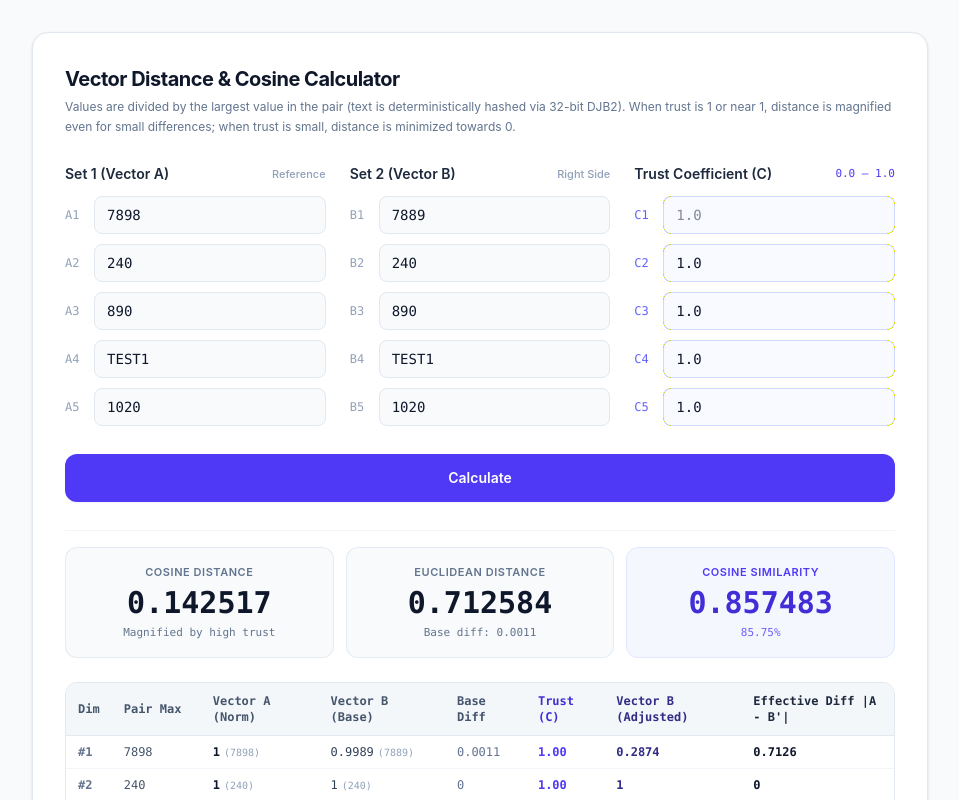
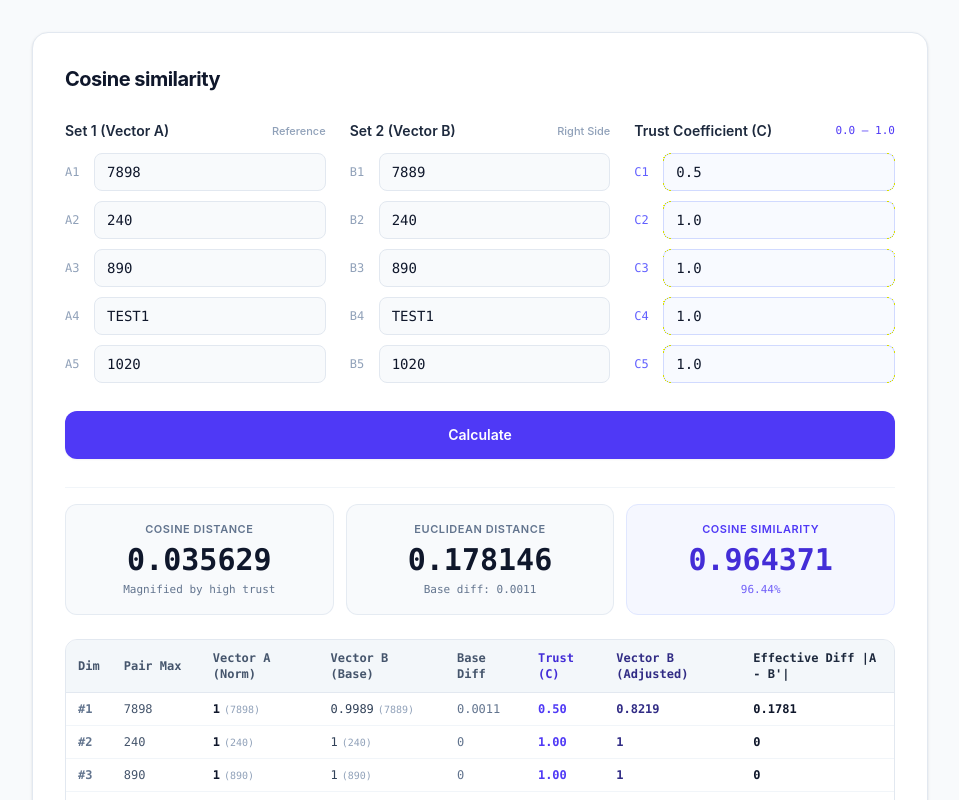
Before and after one commit to YuriyRum/cosine_compare, a React (Vite) app: page / in a window 1280 px wide. Shown: the top 800 px of the page, without its empty margins (160-1119 px from the left). Built offline with nearby package versions, Linux system fonts and the light colour scheme.

Commit message:
refactor: update default trust value and simplify header
Change the initial trust value from 0,5 to 0.5 to ensure correct float parsing and simplify the UI header to focus on cosine similarity.

```diff
--- a/src/App.tsx
+++ b/src/App.tsx
@@ -6,9 +6,9 @@ import { formatFloat } from './utils/transformation';
 export default function App() {
   const [inputsA, setInputsA] = useState<string[]>(['7898', '240', '890', 'TEST1', '1020']);
   const [inputsB, setInputsB] = useState<string[]>(['7889', '240', '890', 'TEST1', '1020']);
-  const [inputsTrust, setInputsTrust] = useState<string[]>(['0,5', '1.0', '1.0', '1.0', '1.0']);
+  const [inputsTrust, setInputsTrust] = useState<string[]>(['0.5', '1.0', '1.0', '1.0', '1.0']);
   const [calculation, setCalculation] = useState<VectorCalculation | null>(() =>
-    calculateVectorCosine(['7898', '240', '890', 'TEST1', '1020'], ['7889', '240', '890', 'TEST1', '1020'], ['1.0', '1.0', '1.0', '1.0', '1.0'])
+    calculateVectorCosine(['7898', '240', '890', 'TEST1', '1020'], ['7889', '240', '890', 'TEST1', '1020'], ['0.5', '1.0', '1.0', '1.0', '1.0'])
   );
 
   const handleInputChangeA = (index: number, val: string) => {
@@ -47,11 +47,8 @@ export default function App() {
         {/* Header */}
         <div className="space-y-1">
           <h1 className="text-xl font-bold text-slate-900 tracking-tight">
-            Vector Distance & Cosine Calculator
+            Cosine similarity
           </h1>
-          <p className="text-xs text-slate-500 leading-relaxed">
-            Values are divided by the largest value in the pair (text is deterministically hashed via 32-bit DJB2). When trust is 1 or near 1, distance is magnified even for small differences; when trust is small, distance is minimized towards 0.
-          </p>
         </div>
 
         {/* 3 Columns for Inputs */}
```
